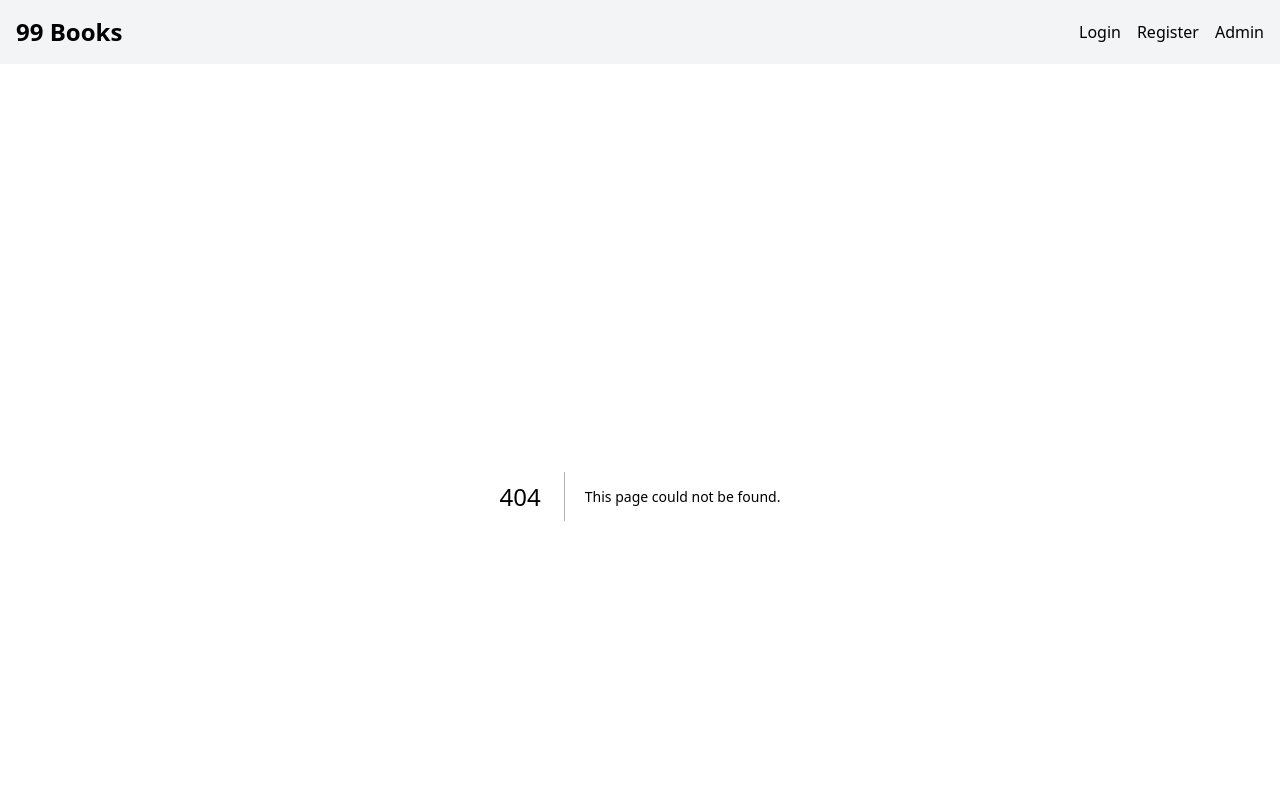
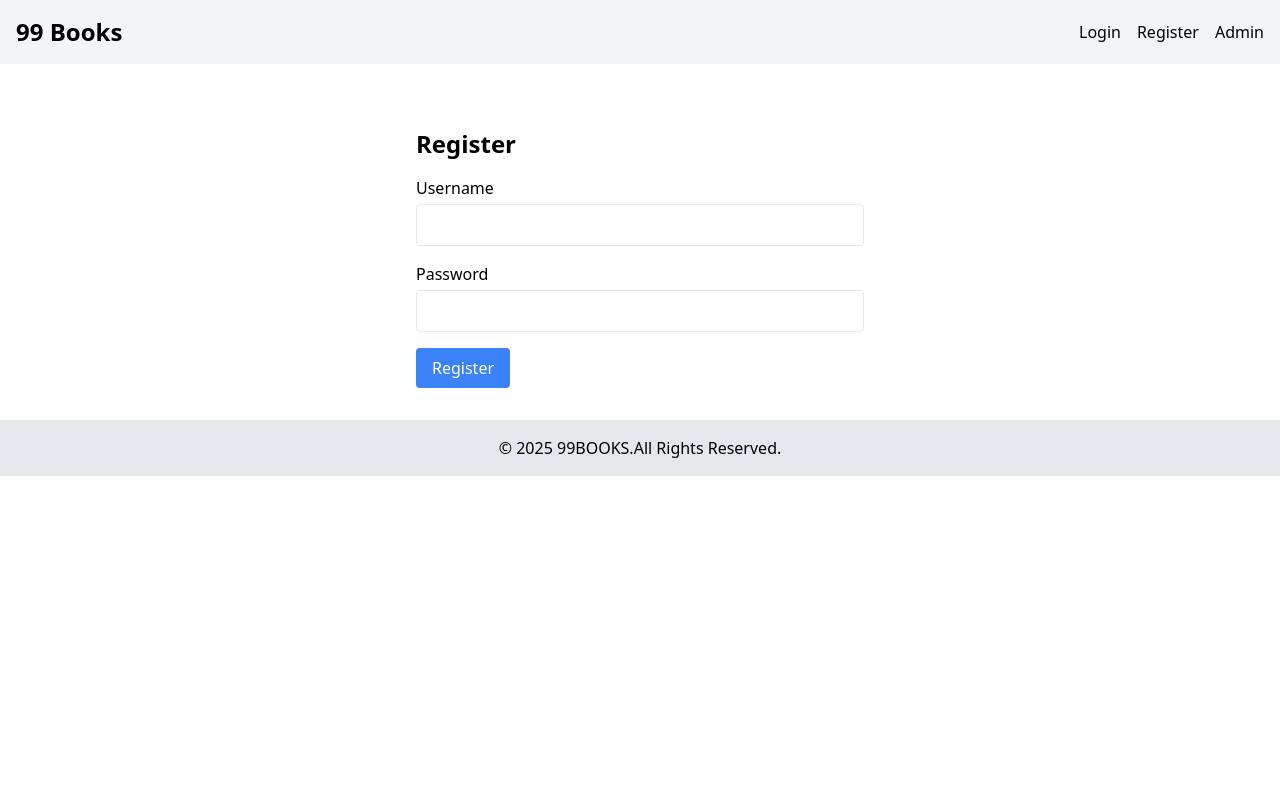
Before and after one commit to Ebtesham-21/BOOKFINAL, a Next.js app: page /register in a window 1280 px wide. Before the commit this address had no page. Shown: the top 800 px of the page. Built offline with nearby package versions, Linux system fonts and the light colour scheme.

Commit message:
.env fixed

```diff
--- a/app/page.js
+++ b/app/page.js
@@ -6,4 +6,25 @@ import axios from "axios";
 
 export default function Home(){
   const [products, setProducts] = useState([]);
+
+  useEffect(()=> {
+    const fetchProducts = async () => {
+      try {
+        const response = await axios.get('api/products')
+        setProducts(response.data);
+      } catch (error){
+        console.log(error);
+      }
+    }
+    fetchProducts()
+  },
+  [])
+  return (
+    <div className="grid grid-cols-1 sm:grid-cols-2 md:grid-cols-3 lg:grid-cols-4 gap-4">
+      {products.map((product) =>(
+        <ProductCard key={product._id} product={product}/>
+      ))}
+    </div>
+  );
+
 }
--- /dev/null
+++ b/app/register/page.js
@@ -0,0 +1,57 @@
+'use client';
+
+import { useState } from "react";
+import axios from "axios";
+import { useRouter } from "next/navigation";
+
+const RegisterPage = () => {
+    const [username, setUsername] = useState('');
+    const [password, setPassword] = useState('');
+
+    const router = useRouter();
+    const handleRegister = async (e) => {
+        e.preventDefault();
+        try {
+            await axios.post('api/auth/register', {username, password});
+            router.push('/login')
+        } catch (error) {
+            console.log(error);
+        }
+    };
+
+
+    return (
+        <div className="max-w-md mx-auto mt-8">
+            <h2 className="text-2xl font-semibold mb-4"> Register </h2>
+            <form onSubmit={handleRegister} className="space-y-4">
+                <div>
+                    <lable htmlFor="username" className="block mb-1 font-medium">Username</lable>
+                    <input
+                        type="text"
+                        id="username"
+                        value={username}
+                        onChange={(e) => setUsername(e.target.value)}
+                        className="w-full p-2 border rounded"
+                        required
+                    />
+                </div>
+                <div>
+                    <label htmlFor="password" className="block mb-1 font-medium">Password</label>
+                    <input
+                    type="password"
+                    id="password"
+                    value={password}
+                    onChange={(e) => setPassword(e.target.value)}
+                    className="w-full p-2 border rounded"
+                    required
+                    />
+                </div>
+                <button type="submit" className="bg-blue-500 text-white px-4 py-2 rounded hover:bg-blue-600">
+                    Register
+                </button>
+            </form>
+        </div>
+    );
+};
+
+export default RegisterPage;
--- a/lib/mongodb.js
+++ b/lib/mongodb.js
@@ -21,7 +21,7 @@ async function dbConnect() {
 
     if(!cached.promise) {
         const opts = {
-            bufferCommands: false;
+            bufferCommands: false,
         };
 
         cached.promise = mongoose.connect(MONGODB_URI, opts).then((mongoose) => {
```
Also changed, not shown: app/login/page.js (added).
